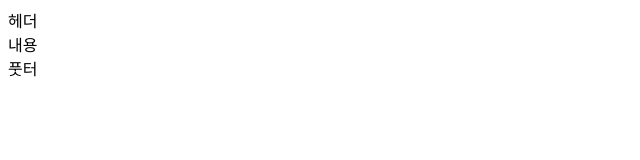
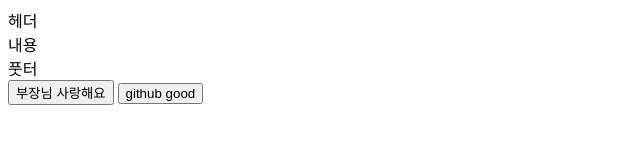
Before and after one commit to sih5089/company-project, a plain HTML site: page index.html in a window 1280 px wide. Shown: the whole page, without its empty margins (0-640 px from the left). Drawn offline with Linux system fonts and the light colour scheme.

Commit message:
freshman second commit

```diff
--- a/index.html
+++ b/index.html
@@ -16,5 +16,9 @@
     <footer>
         풋터
     </footer>
+
+    <!-- 부자님 지시사항 -->
+    <button>부장님 사랑해요</button>
+    <button>github good</button>
 </body>
 </html>
```
